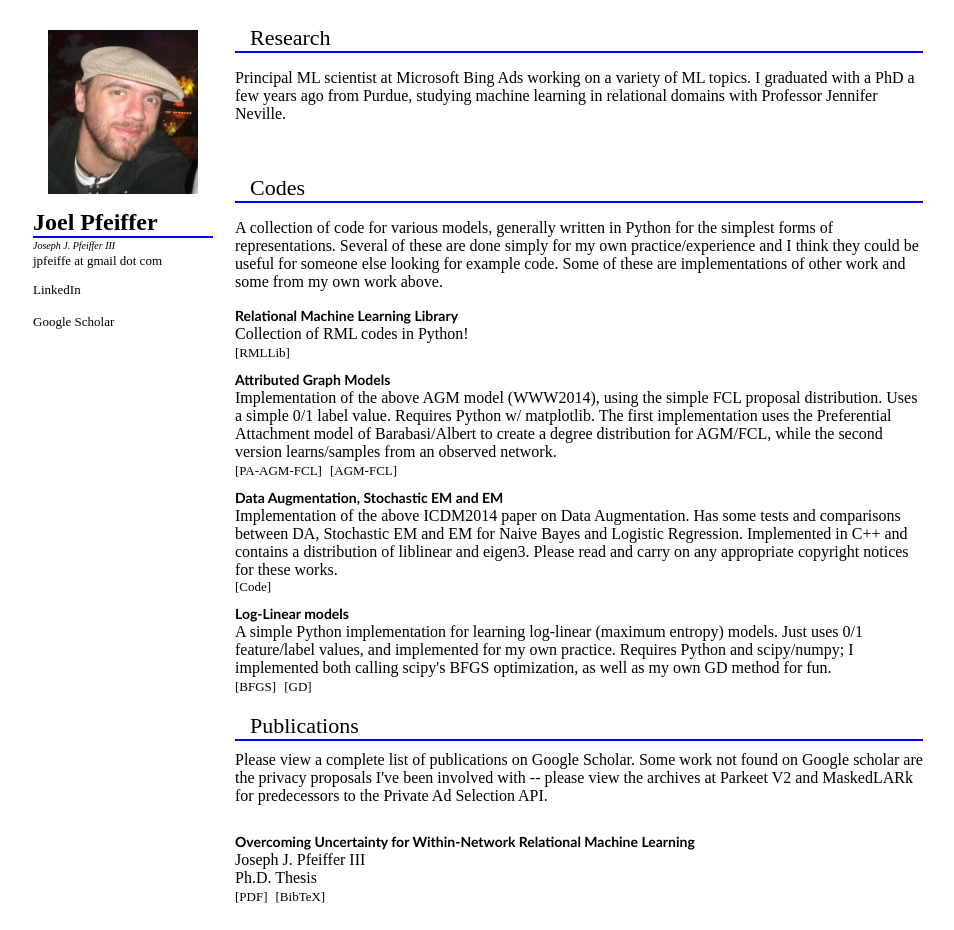
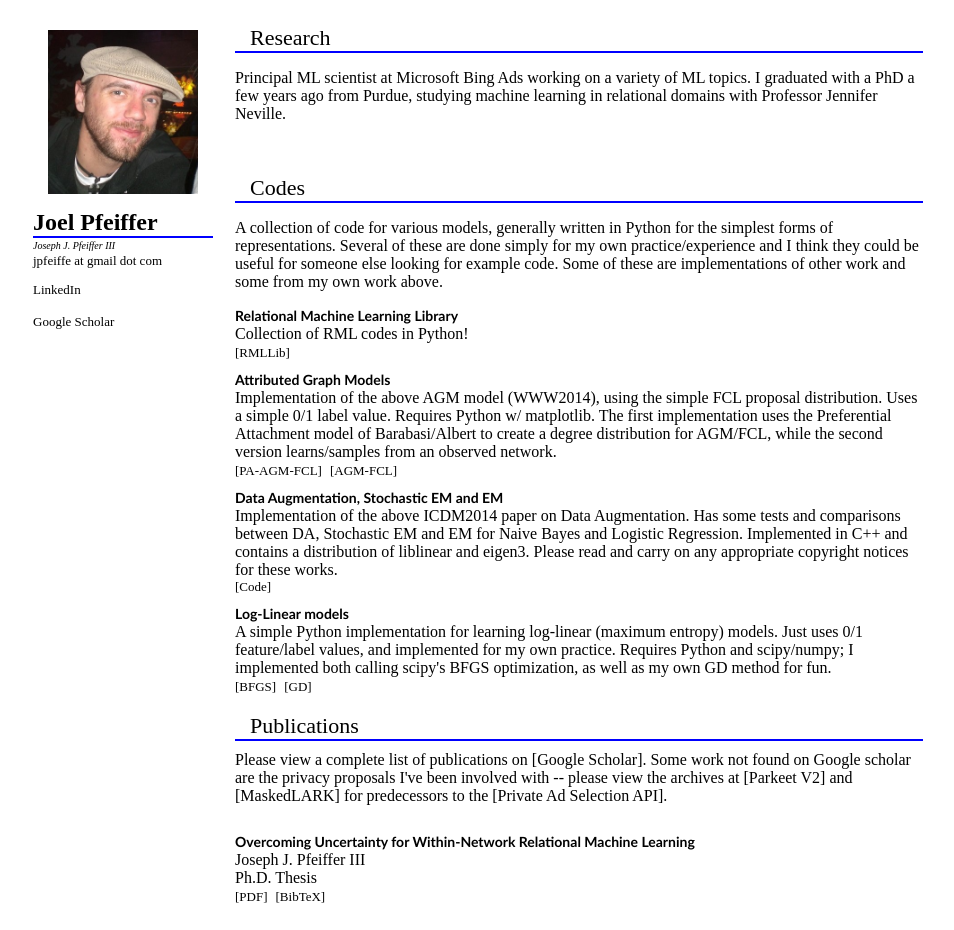
Before and after one commit to jpfeiffe/jpfeiffe.github.io, a plain HTML site: page index.html in a window 1280 px wide. Shown: the whole page, without its empty margins (87-1041 px from the left). Drawn offline with Linux system fonts and the light colour scheme.

Commit message:
Add more obvious links

```diff
--- a/index.html
+++ b/index.html
@@ -146,12 +146,12 @@ A simple Python implementation for learning log-linear (maximum entropy) models.
 <br><br>
 
 <div class="heading" id="Publications" style="margin: 0px 0px 10px 0px">Publications</div>
-Please view a complete list of publications on <a href="https://scholar.google.com/citations?user=ZFCbPDEAAAAJ&hl=en&oi=ao">Google Scholar</a>.
+Please view a complete list of publications on <a href="https://scholar.google.com/citations?user=ZFCbPDEAAAAJ&hl=en&oi=ao">[Google Scholar]</a>.
 
 Some work not found on Google scholar are the privacy proposals I've been involved with -- please view the archives at
-<a href="https://github.com/WICG/privacy-preserving-ads/tree/main/archive/NoisyRanking.md">Parkeet V2</a> and
-<a href="https://github.com/WICG/privacy-preserving-ads/blob/main/archive/MaskedLARK.md">MaskedLARk</a> for predecessors
-to the <a href="https://learn.microsoft.com/en-us/microsoft-edge/web-platform/ad-selection-api">Private Ad Selection API</a>.
+<a href="https://github.com/WICG/privacy-preserving-ads/tree/main/archive/NoisyRanking.md">[Parkeet V2]</a> and
+<a href="https://github.com/WICG/privacy-preserving-ads/blob/main/archive/MaskedLARK.md">[MaskedLARK]</a> for predecessors
+to the <a href="https://learn.microsoft.com/en-us/microsoft-edge/web-platform/ad-selection-api">[Private Ad Selection API]</a>.
 
 <br><br>
 <div class="pub_name">Overcoming Uncertainty for Within-Network Relational Machine Learning</div>
```
